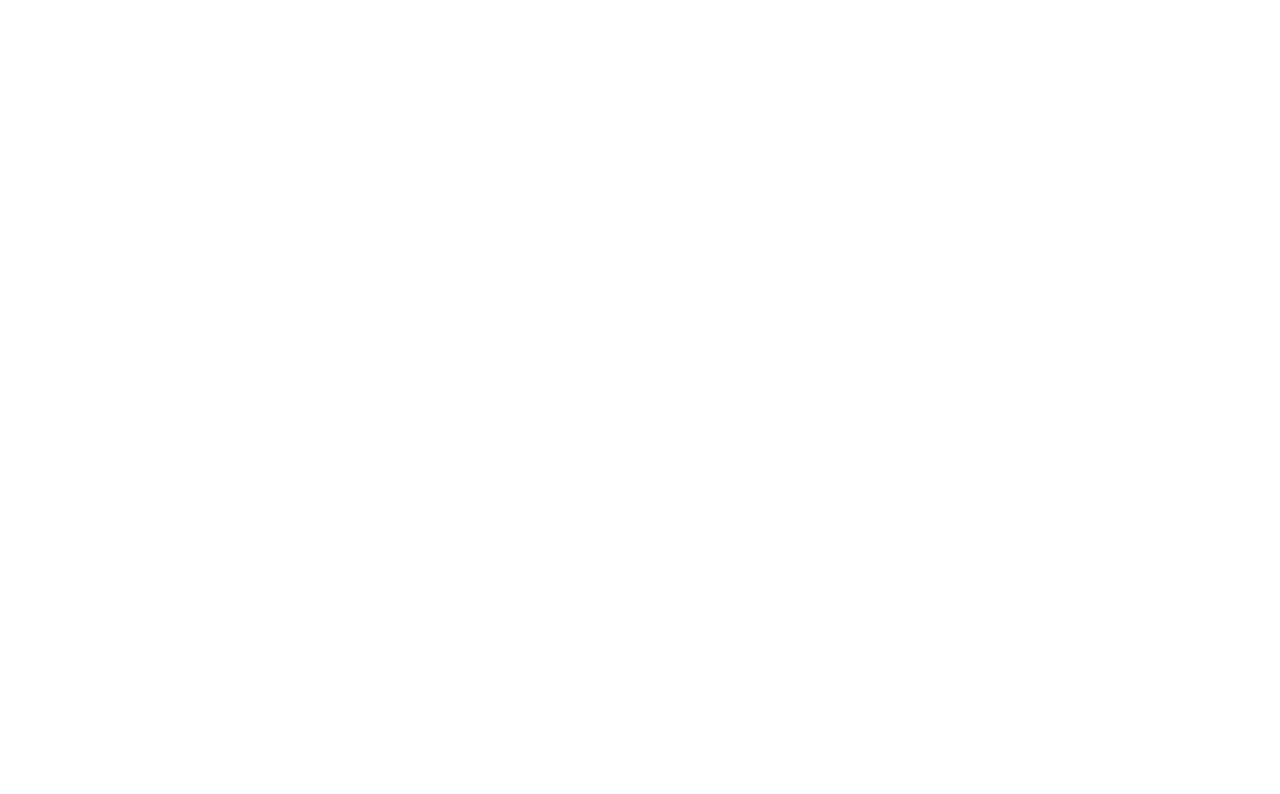
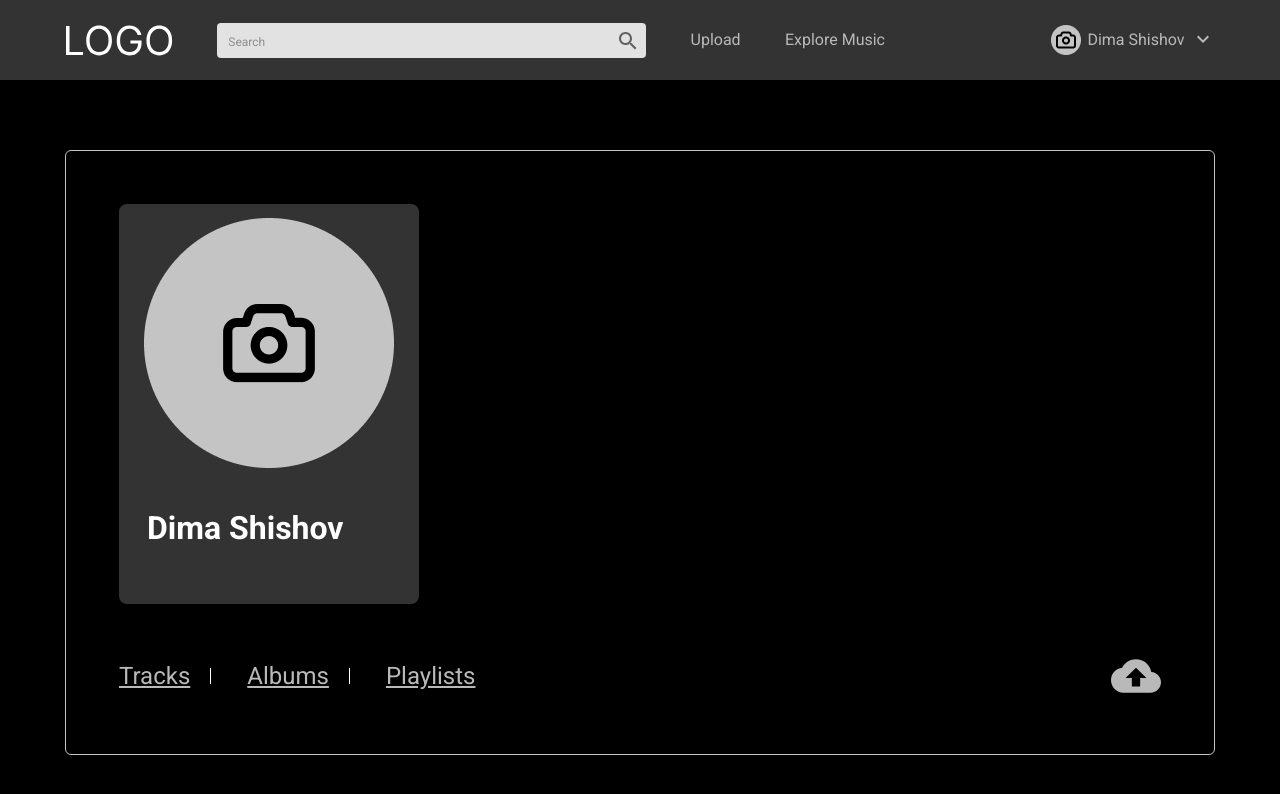
Before and after one commit to shishovdima777/intmusic, a React (Create React App) app: page /profile in a window 1280 px wide. Before the commit this address had no page. Shown: the top 794 px of the page. Built offline with nearby package versions, Linux system fonts and the light colour scheme.

Commit message:
added profile page

```diff
--- a/src/App.js
+++ b/src/App.js
@@ -1,5 +1,6 @@
 import { Routes, Route } from "react-router-dom";
 import { Home, SignUp, LogIn } from "./pages";
+import Profile from "./pages/Profile";
 
 function App() {
   return (
@@ -8,6 +9,7 @@
         <Route path="/" element={<Home />} />
         <Route path="/signup" element={<SignUp />} />
         <Route path="/login" element={<LogIn />} />
+        <Route path="/profile" element={<Profile />} />
       </Routes>
     </div>
   );
--- a/src/assets/images/index.js
+++ b/src/assets/images/index.js
@@ -1,4 +1,7 @@
 import logo from "./logo.svg";
 import logoblack from "./logoblack.svg";
+import profileimg1 from "./profileimg1.png";
+import profileimg2 from "./profileimg2.png";
 
-export { logo, logoblack };
+
+export { logo, logoblack, profileimg1, profileimg2 };
--- /dev/null
+++ b/src/pages/Profile.jsx
@@ -0,0 +1,71 @@
+import React from "react";
+import { logo, profileimg1, profileimg2 } from "../assets/images";
+import "../scss/profile.scss";
+import SearchIcon from "@mui/icons-material/Search";
+import KeyboardArrowDownIcon from "@mui/icons-material/KeyboardArrowDown";
+import CloudUploadIcon from "@mui/icons-material/CloudUpload";
+
+function Profile() {
+  return (
+    <div className="profile-wrapper">
+      <header className="profile-header-wrapper">
+        <div className="profile-header">
+          <div className="profile-header-child1">
+            <img src={logo} alt="logo" />
+            <form className="profile-form">
+              <input
+                type="text"
+                placeholder="Search"
+                className="search-field"
+              />
+              <button className="search-btn">
+                <SearchIcon />
+              </button>
+            </form>
+            <button className="upload-btn">Upload</button>
+            <a href="#">Explore Music</a>
+          </div>
+          <div className="profile-header-child2">
+            <div>
+              <img src={profileimg1} alt="profile image" />
+            </div>
+            <div>
+              <h1>Dima Shishov</h1>
+            </div>
+            <div>
+              <KeyboardArrowDownIcon className="key-arrow" />
+            </div>
+          </div>
+        </div>
+      </header>
+      <div className="profile-continer">
+        <div className="profile-name-photo">
+          <img src={profileimg2} alt="profile image" />
+          <h1>Dima Shishov</h1>
+        </div>
+        <div className="profile-continer-header">
+          <nav className="profile-header-elem1">
+            <ul>
+              <li>
+                <a href="#">Tracks</a>
+              </li>
+              <li className="vertical-line"></li>
+              <li>
+                <a href="#">Albums</a>
+              </li>
+              <li className="vertical-line"></li>
+              <li>
+                <a href="#">Playlists</a>
+              </li>
+            </ul>
+          </nav>
+          <div>
+            <CloudUploadIcon className="CloudUploadIcon" />
+          </div>
+        </div>
+      </div>
+    </div>
+  );
+}
+
+export default Profile;
--- a/src/scss/_variables.scss
+++ b/src/scss/_variables.scss
@@ -19,6 +19,12 @@
 $gr3: #D9DADC;
 $gr4: #AEAEAE;
 $gr5: #6A6A6A;
+$gr6: #333333;
+$gr7: #E2E2E2;
+$gr8: #5F5F5F;
+$gr9: #8E8E8E;
+$gr10: #B9B9B9;
+$gr11: #C4C4C4;
 // sreen-width
 $full-width: 1141px;
 $medium-width: 751px;
@@ -27,3 +33,6 @@
 // query width
 $medium-query: 991px;
 $small-query: 479px;
+
+// profile sreen-width
+$p-full-width: 1150px;
--- /dev/null
+++ b/src/scss/profile.scss
@@ -0,0 +1,138 @@
+@import "variables";
+.profile-wrapper {
+    background-color: $black;
+    height: 100vh;
+.profile-header-wrapper {
+  background-color: $gr6;
+  margin-bottom: 70px;
+  .profile-header {
+    display: flex;
+    justify-content: space-between;
+    max-width: $p-full-width;
+    margin: 0 auto;
+    height: 80px;
+    .profile-header-child1 {
+      align-items: center;
+      display: flex;
+      justify-content: space-between;
+      width: 820px;
+      .profile-form {
+        display: flex;
+        .search-field {
+          height: 35px;
+          background-color: $gr7;
+          border-style: none;
+          border-radius: 4px 0 0 4px;
+          padding: 11px;
+          width: 393px;
+          outline: none;
+          &::placeholder {
+              @include font(12px, 400);
+              color: $gr9;
+          }
+        }
+        .search-btn {
+          height: 35px;
+          background-color: $gr7;
+          border-style: none;
+          border-radius: 0 4px 4px 0;
+          color: $gr8;
+        }
+      }
+      .upload-btn {
+        @include font(16px, 400);
+          background-color: $gr6;
+          border-style: none;
+          color: $gr10;
+          padding: 0;
+          outline: none;
+      }
+      a {
+        @include font(16px, 400);
+          color: $gr10;
+          text-decoration: none;
+      }
+    }
+    .profile-header-child2 {
+        align-items: center;
+        cursor: pointer;
+        display: flex;
+        justify-content: space-between;
+        width: 164px;
+        h1 {
+            margin: 0;
+            @include font(16px, 400);
+            color: $gr10;
+        }
+        .key-arrow {
+            color: $gr10;
+            transform: translateY(-2px);
+        }
+
+    }
+  }
+}
+  .profile-continer {
+      border: 1px solid $gr11;
+      border-radius: 6px;
+      padding: 53px;
+      margin: 0 auto;
+      max-width: $p-full-width;
+      .profile-name-photo {
+        background-color: $gr6;
+        border-radius: 8px;
+        padding-top: 14px;
+          height: 400px;
+          max-width: 300px;
+          margin-bottom: 47px;
+          img {
+              display: block;
+              margin: 0 auto;
+              margin-bottom: 41px;
+              background-size: cover;
+          }
+          h1 {
+            @include font(32px, 700);
+            margin: 0;
+            margin-left: 28px;
+            color: $white;
+          }
+
+      }
+      .profile-continer-header {
+          align-items: center;
+          display: flex;
+          justify-content: space-between;
+
+          .profile-header-elem1 {
+              ul {
+                  display: flex;
+                  align-items: center;
+                  margin: 0;
+                  padding: 0;
+                  list-style: none;
+                  .vertical-line {
+                    width: 5px;
+                    border-left: 1px solid $white;
+                    color: $gr10;
+                    height: 16px;
+                    margin-right: 32px;
+                  }
+                  li {
+                      margin-right: 20px;
+                      a {
+                        @include font(24px, 400);
+                        color: $gr10;
+                      }
+                  }
+              }
+          }
+          .CloudUploadIcon {
+              cursor: pointer;
+              color: $gr10;
+              height: 50px;
+              width: 50px;
+          }
+      }
+  }
+}
```
Also changed, not shown: src/assets/images/profileimg1.png (added), src/assets/images/profileimg2.png (added).
